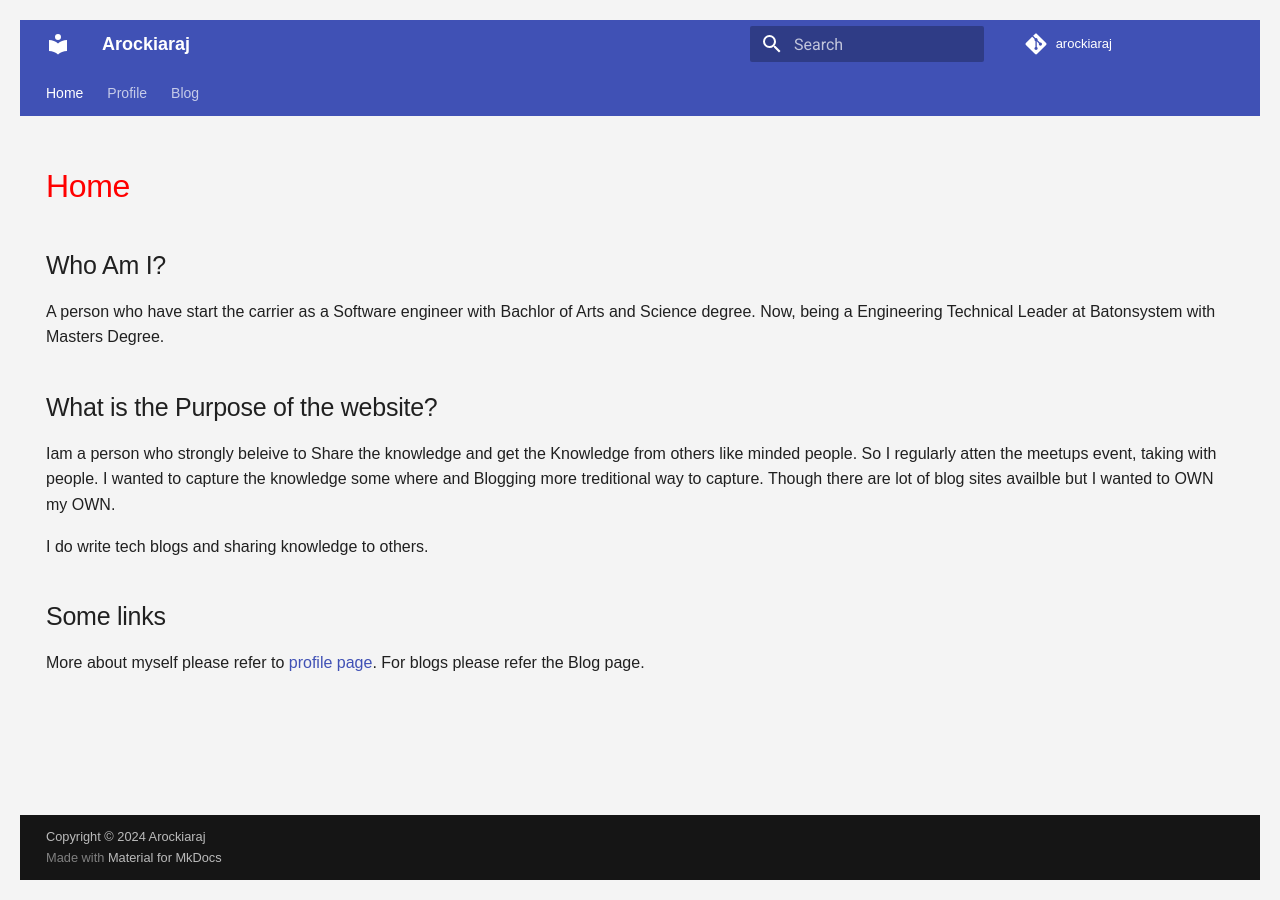
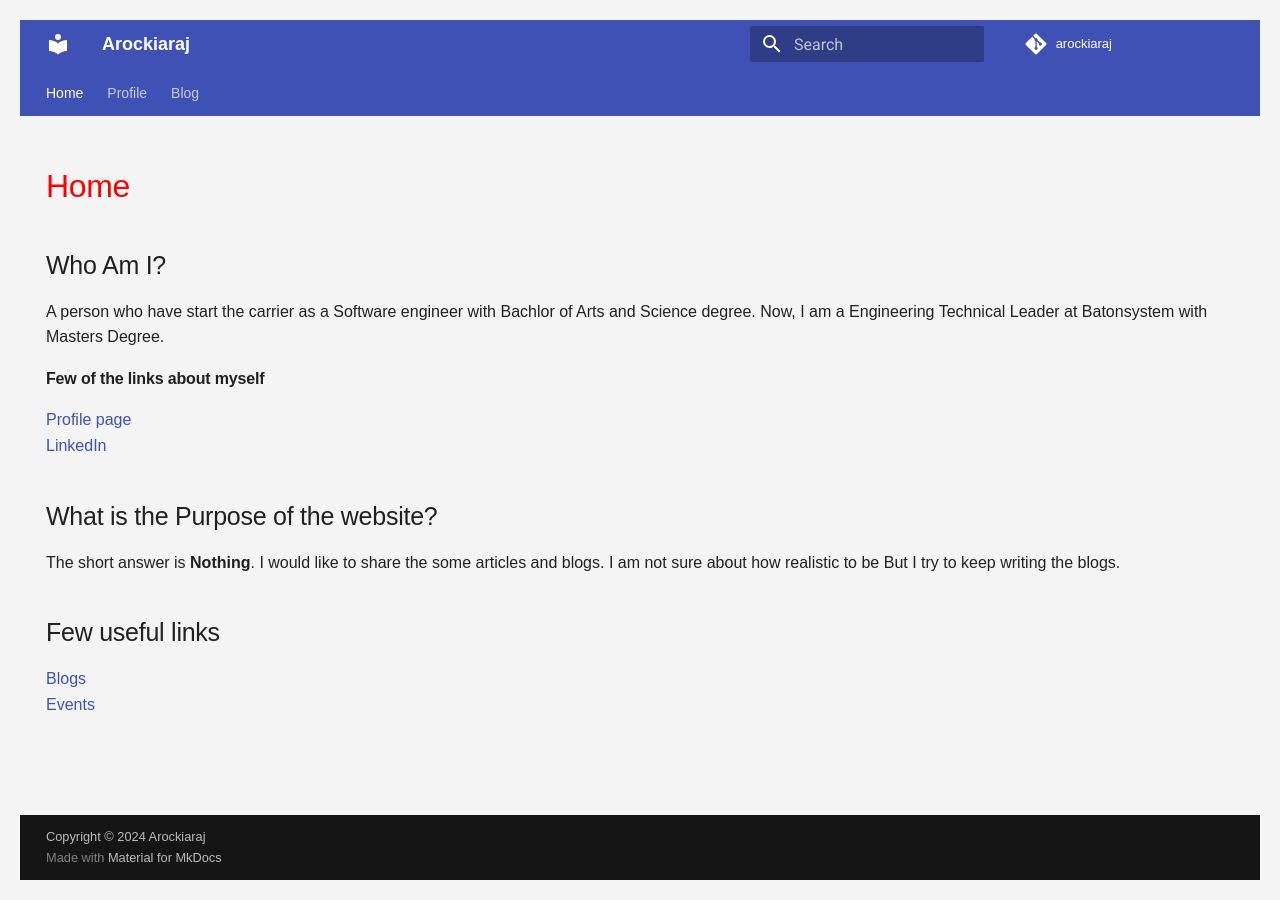
Before and after one commit to arockiaraj1994/arockiaraj, an MkDocs documentation site: the page built from docs/index.md, in a window 1280 px wide. Built offline with MkDocs 1.6.1 and Material for MkDocs 9.7.7, drawn with Linux system fonts in a browser that asks for light colours.

Commit message:
Home page changes (#6)
* Added AI agent

* Added few lines

* Home page changes

* few more changes

* home page changed

```diff
--- a/docs/index.md
+++ b/docs/index.md
@@ -12,15 +12,17 @@ hide:
 
 ## Who Am I?
 
-A person who have start the carrier as a Software engineer with Bachlor of Arts and Science degree. Now, being a Engineering Technical Leader at Batonsystem with Masters Degree.
+A person who have start the carrier as a Software engineer with Bachlor of Arts and Science degree. Now, I am a Engineering Technical Leader at Batonsystem with Masters Degree.
+
+#### Few of the links about myself
+[Profile page](profile.md) <br>
+[LinkedIn](https://www.linkedin.com/in/arockiaraj-rayappan/)
 
 ## What is the Purpose of the website?
 
-Iam a person who strongly beleive to Share the knowledge and get the Knowledge from others like minded people. So I regularly atten the meetups event, taking with people. I wanted to capture the knowledge some where and Blogging more treditional way to capture. Though there are lot of blog sites availble but I wanted to OWN my OWN.
+The short answer is <b>Nothing</b>. I would like to share the some articles and blogs. I am not sure about how realistic to be But I try to keep writing the blogs.
 
-I do write tech blogs and sharing knowledge to others.
+## Few useful links
 
-## Some links
-
-More about myself please refer to [profile page](profile.md).
-For blogs please refer the Blog page.
+[Blogs](blog/index.md) <br>
+[Events](event/index.md)
```
Also changed, not shown: docs/event/index.md (added, +13 -0 lines).
